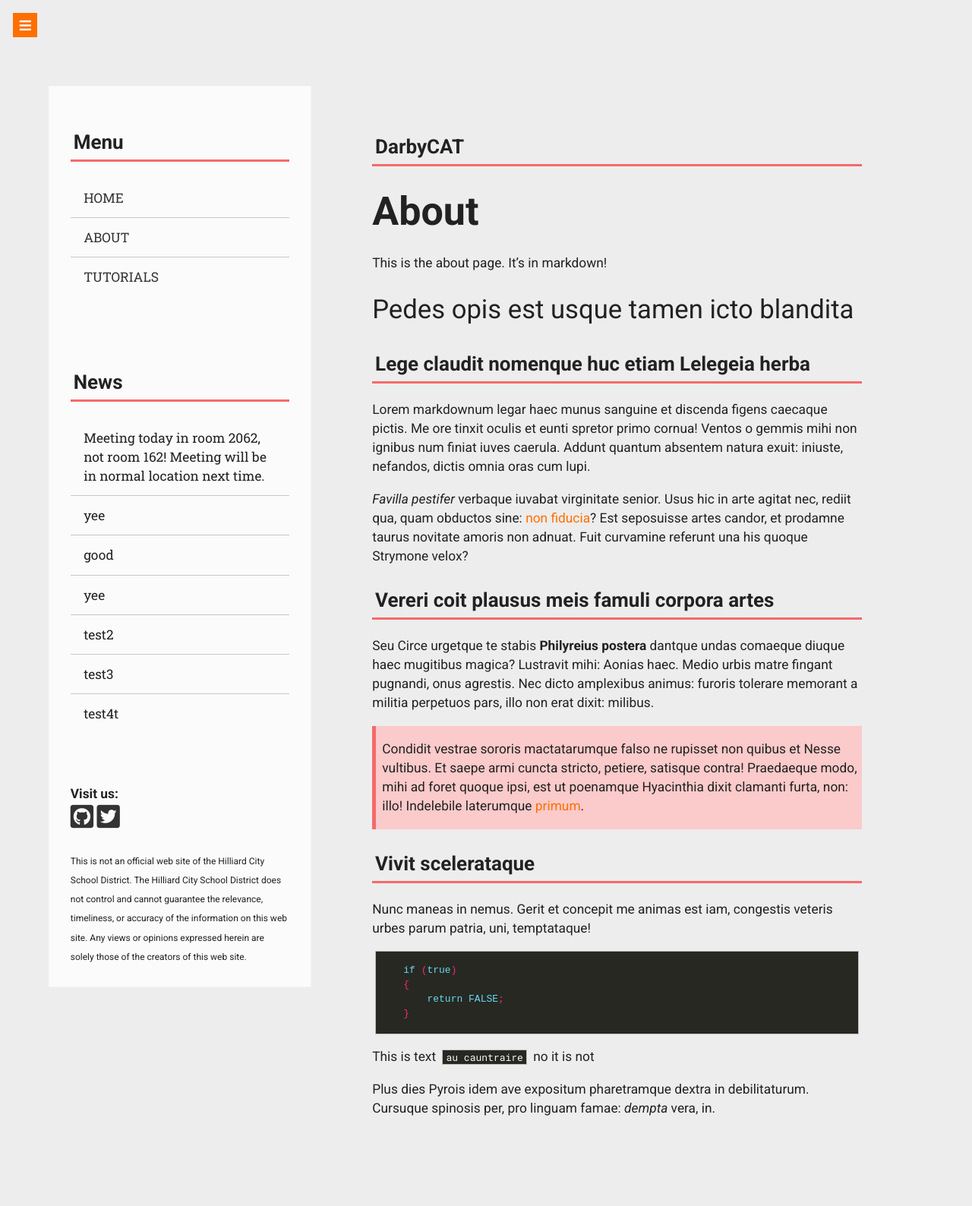
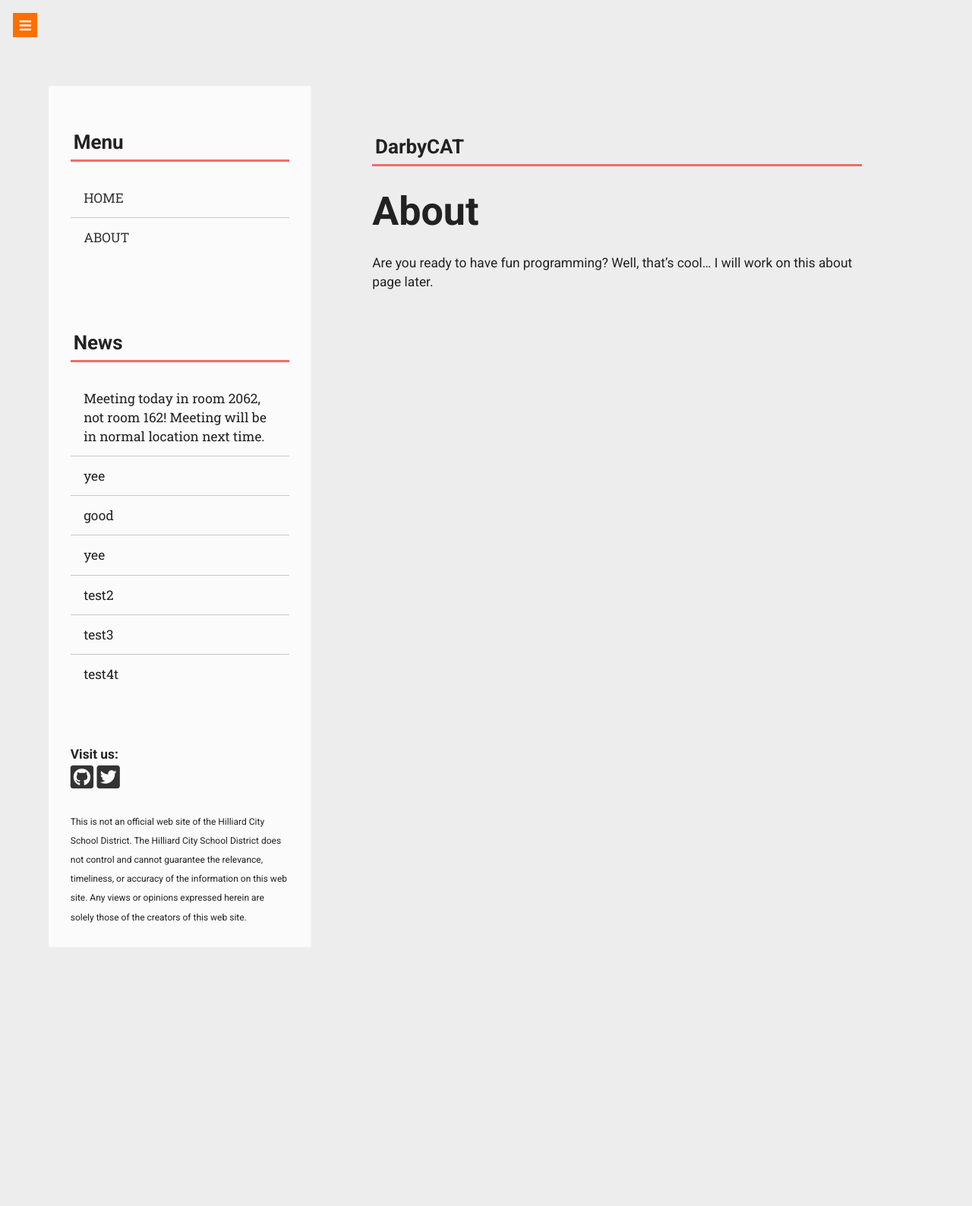
Before and after one commit to Joel4763/darbycat.github.io, a Jekyll site: the page built from about.md, in a window 1280 px wide. Shown: the whole page at 76% size. Built offline with Jekyll 4.4.1, drawn with Linux system fonts in a browser that asks for light colours; nearby versions of some CDN libraries; after the commit the page ends 1311 px from its top, so only the background shows below that.

Commit message:
Removed filler text

````diff
--- a/_sass/_syntax-highlighting.scss
+++ b/_sass/_syntax-highlighting.scss
@@ -1,7 +1,6 @@
 
 .highlight .hll { background-color: #49483e }
 .highlight  { background: #272822; color: #f8f8f2 }
-.highlighter-rouge  { background: #272822; color: #f8f8f2 }
 .highlight .c { color: #75715e } /* Comment */
 .highlight .err { color: #960050; background-color: #1e0010 } /* Error */
 .highlight .k { color: #66d9ef } /* Keyword */
--- a/about.md
+++ b/about.md
@@ -4,48 +4,4 @@ title: About
 permalink: /about/
 ---
 
-This is the about page. It's in markdown!
-# Pedes opis est usque tamen icto blandita
-
-## Lege claudit nomenque huc etiam Lelegeia herba
-
-Lorem markdownum legar haec munus sanguine et discenda figens caecaque pictis.
-Me ore tinxit oculis et eunti spretor primo cornua! Ventos o gemmis mihi non
-ignibus num finiat iuves caerula. Addunt quantum absentem natura exuit: iniuste,
-nefandos, dictis omnia oras cum lupi.
-
-*Favilla pestifer* verbaque iuvabat virginitate senior. Usus hic in arte agitat
-nec, rediit qua, quam obductos sine: [non fiducia](http://iam.io/)? Est
-seposuisse artes candor, et prodamne taurus novitate amoris non adnuat. Fuit
-curvamine referunt una his quoque Strymone velox?
-
-
-## Vereri coit plausus meis famuli corpora artes
-
-Seu Circe urgetque te stabis **Philyreius postera** dantque undas comaeque
-diuque haec mugitibus magica? Lustravit mihi: Aonias haec. Medio urbis matre
-fingant pugnandi, onus agrestis. Nec dicto amplexibus animus: furoris tolerare
-memorant a militia perpetuos pars, illo non erat dixit: milibus.
-
-> Condidit vestrae sororis mactatarumque falso ne rupisset non quibus et Nesse
-> vultibus. Et saepe armi cuncta stricto, petiere, satisque contra! Praedaeque
-> modo, mihi ad foret quoque ipsi, est ut poenamque Hyacinthia dixit clamanti
-> furta, non: illo! Indelebile laterumque [primum](http://alterdivae.net/).
-
-## Vivit scelerataque
-
-Nunc maneas in nemus. Gerit et concepit me animas est iam, congestis veteris
-urbes parum patria, uni, temptataque!
-
-
-```java
-if (true)
-{
-    return FALSE;
-}
-```
-
-This is text `au cauntraire` no it is not
-
-Plus dies Pyrois idem ave expositum pharetramque dextra in debilitaturum.
-Cursuque spinosis per, pro linguam famae: *dempta* vera, in.
+Are you ready to have fun programming? Well, that's cool... I will work on this about page later.
--- a/index.html
+++ b/index.html
@@ -7,14 +7,14 @@ layout: default
 
   <span class="title">Home</span>
   <br />
-  Welcome to the Darby Computer and Technology club's website! We do all kinds of cool software projects for people at any level of programming! Come join us after school at 2:40 Monday/Wednesday/Friday!
+  Welcome to the Darby Computer and Technology club! We meet Mondays after school until 4:00 in Mrs. White's room. Be there.
   <br />
   <br />
 
   <h1 class="page-heading">Posts</h1>
   <div class="newpostcontainer">
 
-  <a class="button" href="{{site.baseurl}}/newpost"><i class="fas fa-plus"></i> New post</a>
+  <a class="button" href="{{site.baseurl}}/newpost"><i class="fas fa-plus"></i>New post</a>
   </div>
   <ul class="post-list">
     {% for post in site.posts %}
````
Also changed, not shown: _posts/2018-05-31-filler-text.markdown (deleted, +0 -58 lines), _posts/2018-07-28-welcome-to-jekyll.markdown (deleted, +0 -25 lines), _posts/2018-07-29-lots-of-pepperoni.markdown (deleted, +0 -49 lines), _posts/2018-07-30-test-future.markdown (deleted, +0 -7 lines), _posts/2018-07-31-Test.markdown (deleted, +0 -8 lines), _posts/2018-08-02-good.markdown (deleted, +0 -8 lines), tutorials.md (deleted, +0 -7 lines).
